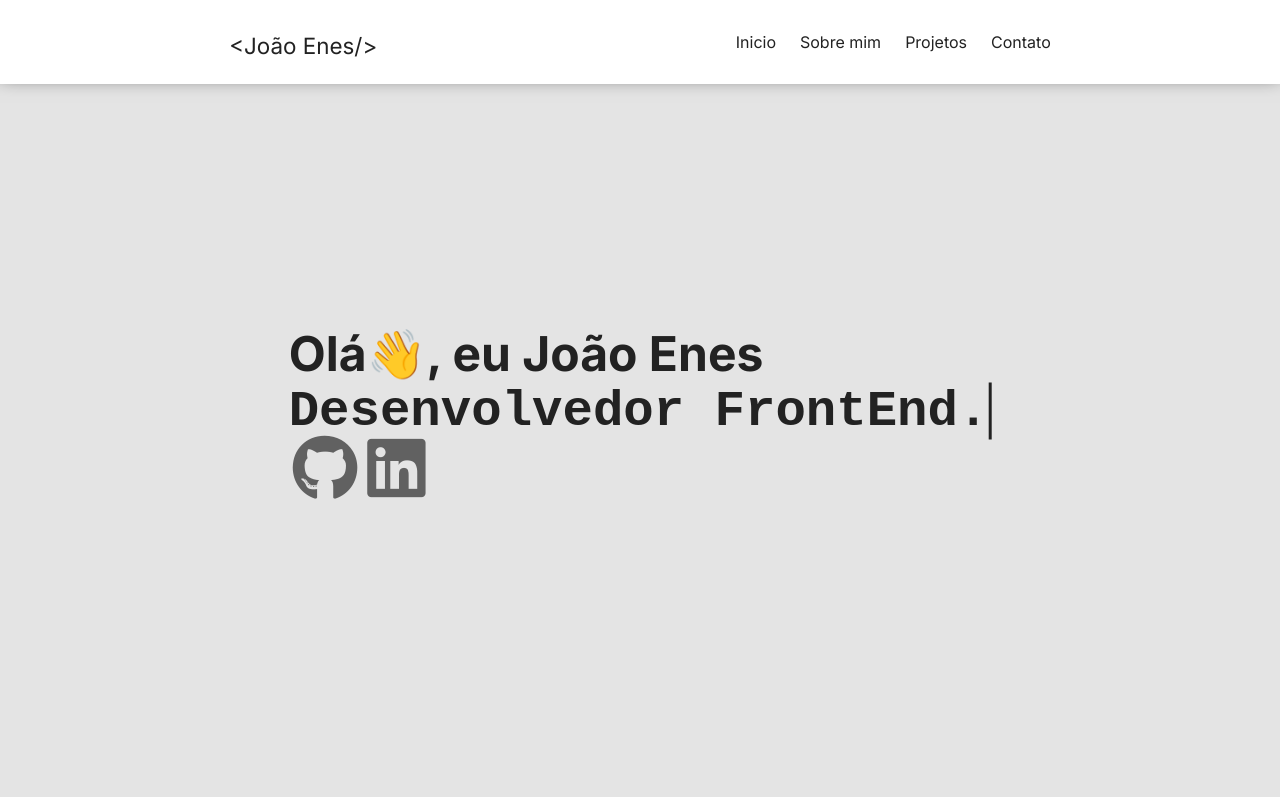
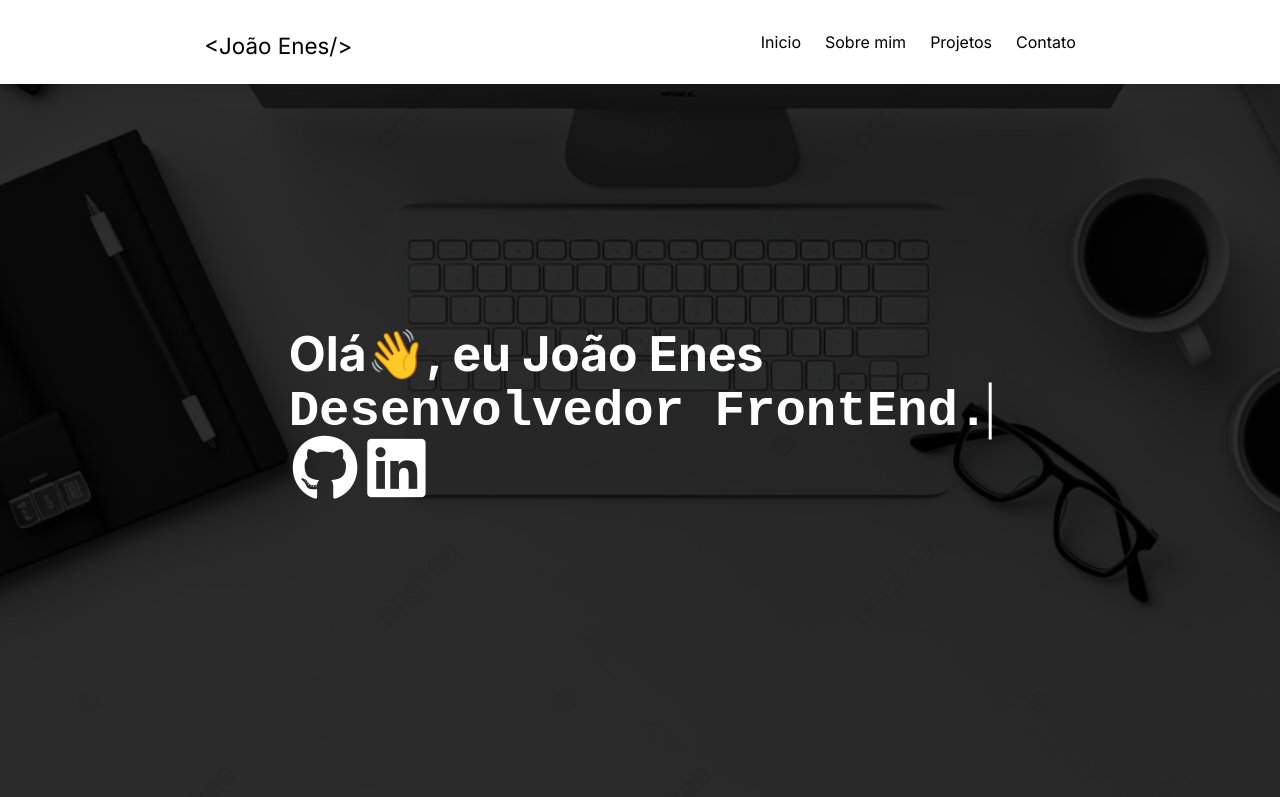
Before and after one commit to joaogabrielenes/PortifolioJoaoEnes, a plain HTML site: page index.html in a window 1280 px wide. Shown: the top 797 px of the page. Drawn offline with nearby package versions, Linux system fonts and the light colour scheme.

Commit message:
backgroundatt

```diff
--- a/styles.css
+++ b/styles.css
@@ -5,7 +5,7 @@
     margin: 0;
     font-family: Inter, sans-serif;
     font-weight: regular;
-    color: var(--cor2);
+    color: black;
 }
 
 /* variaveris de cor */
@@ -32,6 +32,7 @@
     border-right: 3px solid;
     font-family: monospace;
     font-size: 1.3em;
+    color: white;
   }
 
 
@@ -73,13 +74,13 @@ ul{
     list-style: none;
 }
 
-#teste01{
+/* #teste01{
     margin-left: 50px;
 }
 
 #teste02{
     margin-right: 50px;
-}
+} */
 
 #logo{
    font-size: 1.4em;
@@ -100,8 +101,16 @@ ul{
     transform: translate(-50%, -50%);
 }
 
+h1{
+    color: white;
+}
 #textocentral{
+
     font-size: 2em;
+}
+
+.iconeprincipal>i{
+    color: white;
 }
 
 .iconeprincipal{
@@ -127,18 +136,16 @@ ul{
 
 }
 
-i{
-    color: var(--cor3);
-}
+
 
 i:hover{
-    color: rgb(71, 71, 255);
+    color: rgb(255, 70, 70);
     transform: scale(1.07);
-    transition: .6s;
+    transition: .3s;
 }
 
 a:hover{
-    color: rgb(71, 71, 255);
+    color: rgb(255, 70, 70);
 }
 
 .iconeconversar:hover{
@@ -151,7 +158,9 @@ a:hover{
 
 /* Pagina Inicio */
 #inicio{
-    background-color: var(--cor1);
+    background: rgba(0, 0, 0, 0.822) url(img/desk.png) ;
+    background-size: cover;
+    background-blend-mode: darken;
     height: 100vh;
 }
 
```
Also changed, not shown: index.html (+2 -1 lines), img/desk.png (added), img/office-desk-a1yivbaxal92jim2.jpg (added).
